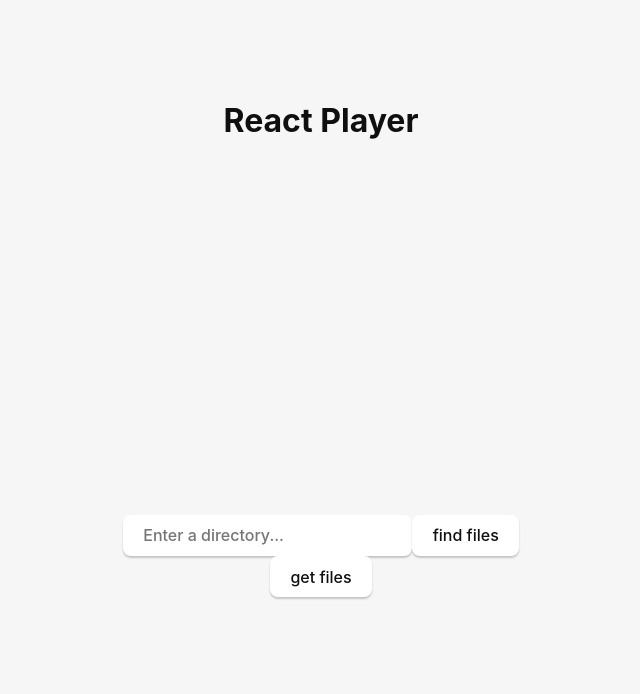
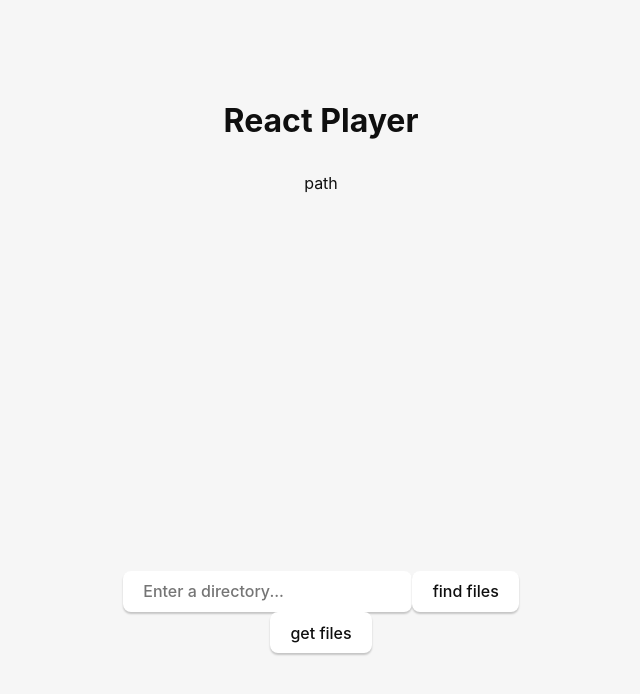
Before and after one commit to tthogehoge/TurnPlayerTauri, a React (Vite) app: page / in a window 1280 px wide. Shown: the top 694 px of the page, without its empty margins (319-959 px from the left). Built offline with nearby package versions, Linux system fonts and the light colour scheme.

Commit message:
resume機能

```diff
--- a/src/App.tsx
+++ b/src/App.tsx
@@ -1,4 +1,4 @@
-import { useState, useEffect } from "react";
+import { useState, useEffect, useRef } from "react";
 import reactLogo from "./assets/react.svg";
 import { desktopDir, join } from "@tauri-apps/api/path";
 import {
@@ -17,28 +17,39 @@
   name: string,
 };
 
+type Files = Array<Media>;
+
+// 設定構造体
 type Config = {
   dir: string,
   path: string,
-  pos: string,
+  pos: number,
 };
 
-type Files = Array<Media>;
-
+// 設定デフォルト値
 function getDefaultConfig() {
   let config : Config = {
     dir:"",
     path:"path",
-    pos:"pos"
+    pos:0
   };
   return config;
 }
 
+// 設定ファイル
+const CONFIG_FILE : string = "config.json"
+
 function App() {
   const [s_dir, setDir] = useState("");
   const [s_url, setUrl] = useState("");
+  const [s_loaded, setLoaded] = useState(false);
+  const [s_playing, setPlaying] = useState(false);
+  const [s_playpath, setPlaypath] = useState("");
   const [s_files, setFiles] = useState<Files | null>(null);
   const [s_config, setConfig] = useState<Config>(getDefaultConfig());
+
+  // react player
+  const player = useRef<ReactPlayer>(null);
 
   // 初回実行
   useEffect( () => {
@@ -46,24 +57,29 @@
   },[]);
 
   async function loadConfig() {
+    var config = s_config;
     try {
-      var curdir = await invoke<string>("get_current_dir");
+      // var curdir = await invoke<string>("get_current_dir");
       // 設定ファイルの読み込み
-      const profileBookStr = await readTextFile("config.json", {
+      const profileBookStr = await readTextFile(CONFIG_FILE, {
         dir: BaseDirectory.App,
       });
       // パース
-      const configFile = JSON.parse(profileBookStr) as Config;
-      setConfig(configFile);
+      config = JSON.parse(profileBookStr) as Config;
+      setConfig(config);
     } catch (error) {
       // 初回はファイルがないのでエラー
       console.warn(error);
       setConfig(getDefaultConfig());
     }
-    setDir(s_config.dir);
-    if(s_config.dir != ""){
-      findFiles();
+    setDir(config.dir);
+    if(config.dir != ""){
+      findFiles(config.dir);
     }
+    if(config.path != ""){
+      updateFileName(config.path);
+    }
+    setLoaded(true);
   }
 
   async function saveConfig() {
@@ -73,14 +89,49 @@
       await createDir("", { dir: BaseDirectory.App });
     }
     // 設定ファイルへの書き出し
-    await writeTextFile("config.json", JSON.stringify(s_config), {
+    await writeTextFile(CONFIG_FILE, JSON.stringify(s_config), {
       dir: BaseDirectory.App,
     });
   }
 
-  async function findFiles() {
+  async function onPlayerReady() {
+    if(s_loaded){
+      setLoaded(false);
+      if(player.current){
+        if(s_config.pos != 0){
+          player.current.seekTo(s_config.pos, "seconds");
+        }
+      }
+    }
+  }
+
+  async function onPlayerPause() {
+    if(player.current){
+      s_config.pos = player.current.getCurrentTime();
+      setConfig(s_config);
+      saveConfig();
+    }
+  }
+
+  async function onPlayerEnded() {
+    if(s_files){
+      let idx = s_files.findIndex((e)=>(
+        e.path == s_playpath
+      ));
+      if(idx!=-1 && idx != undefined){
+        idx++;
+        if(idx >= s_files.length){
+          idx = 0;
+        }
+        setMedia(s_files[idx]);
+        setPlaying(true);
+      }
+    }
+  }
+
+  async function findFiles(dir:string) {
     // Learn more about Tauri commands at https://tauri.app/v1/guides/features/command
-    var f = await invoke<Files>("find_files", { dir:s_dir })
+    var f = await invoke<Files>("find_files", { dir })
     .catch( err=> {
       console.error(err);
       return null;
@@ -98,16 +149,25 @@
     setFiles(f);
   }
 
+  async function setMedia(media:Media){
+    s_config.pos = 0;
+    s_config.path = media.path;
+    setConfig(s_config);
+    saveConfig();
+    updateFileName(media.path);
+  }
+
   const file_list = s_files ? <ul>
     {s_files.map(f => {
       return <li key={f.path} onClick={()=>{
-        updateFileName(f.path);
+        setMedia(f);
       }}>{f.name}</li>
     })
     }
   </ul> : null;
 
   async function updateFileName(s:string) {
+    setPlaypath(s);
     const new_url = convertFileSrc(s)
     setUrl(new_url);
   }
@@ -115,7 +175,16 @@
   return (
     <div className="container">
       <h1>React Player</h1>
-      <ReactPlayer url={s_url} controls={true}/>
+      <p>{s_playpath}</p>
+      <ReactPlayer
+        ref={player}
+        url={s_url}
+        playing={s_playing}
+        controls={true}
+        onReady={()=>{onPlayerReady()}}
+        onEnded={()=>{onPlayerEnded()}}
+        onPause={()=>{onPlayerPause()}}
+      />
 
       <form
         className="row"
@@ -124,7 +193,7 @@
           s_config.dir = s_dir;
           setConfig(s_config);
           saveConfig();
-          findFiles();
+          findFiles(s_dir);
         }}
       >
         <input
```
